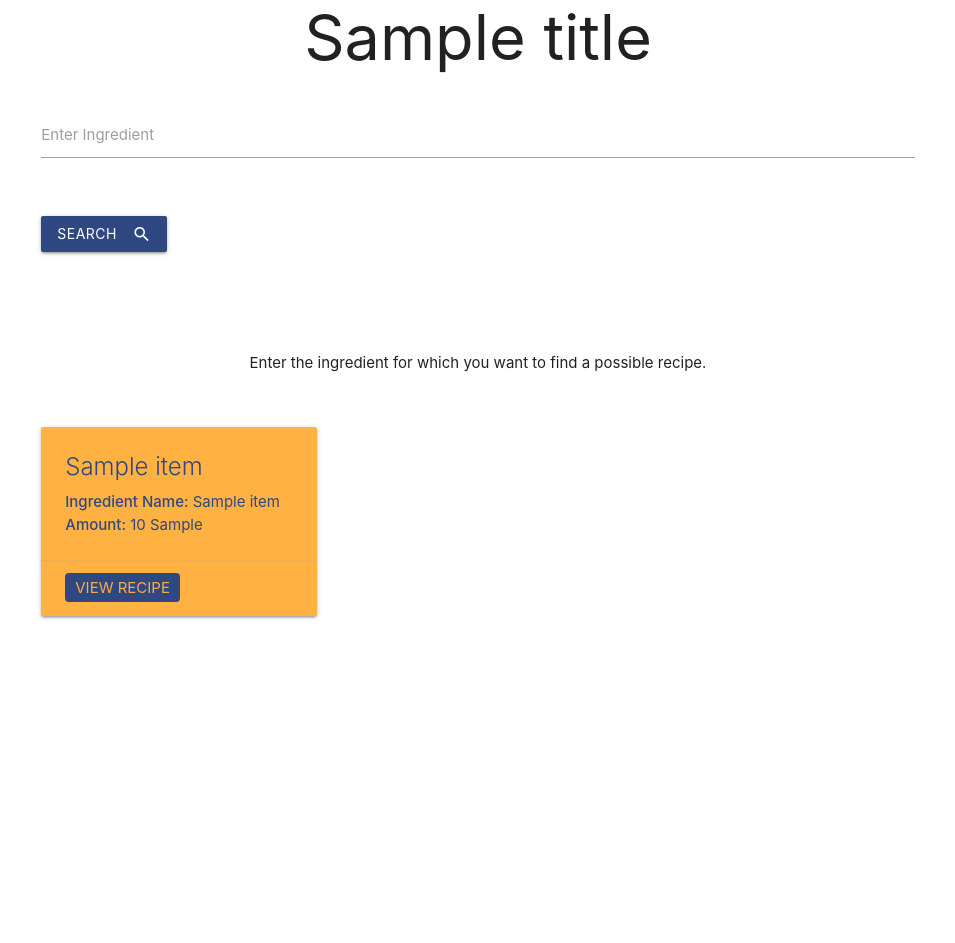
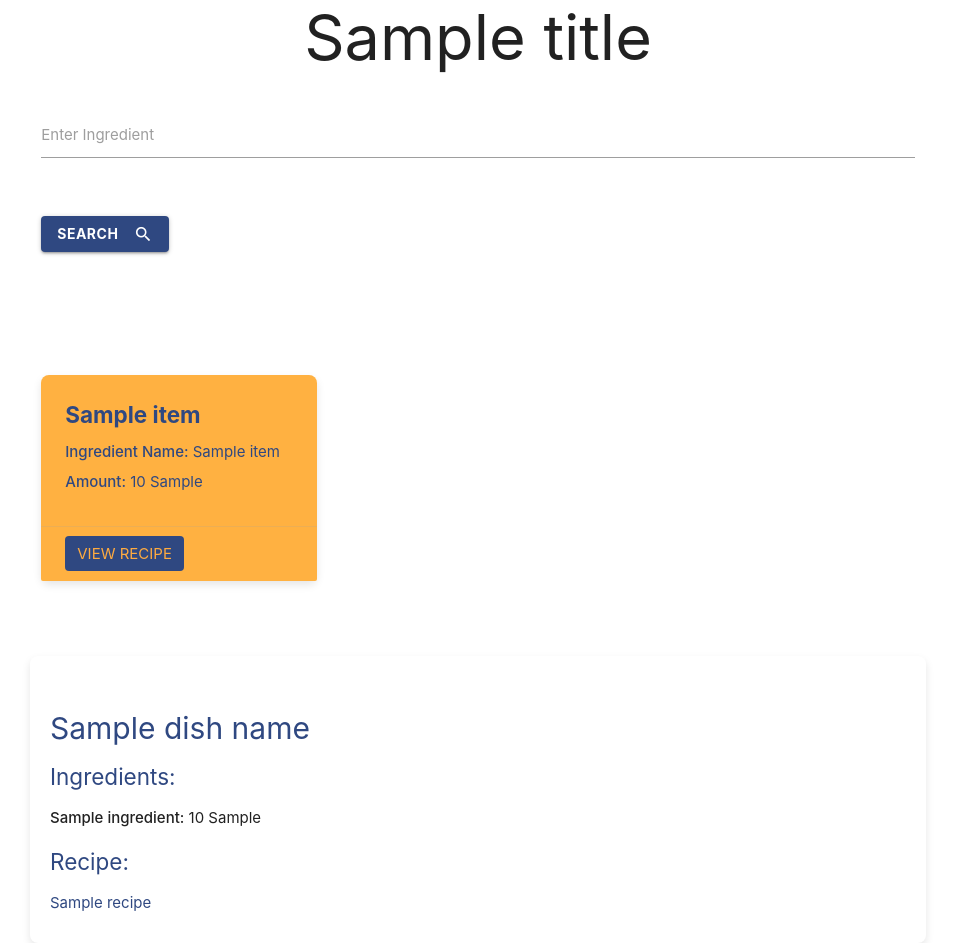
Before and after one commit to asarthaks/brownies, a Django app: template brownies/templates/RecipeSearchTemplate.html in a window 1280 px wide. Shown: the part 118-1061 px from the top of the page, without its empty margins (162-1117 px from the left). Before the commit the page ends 737 px from the top, so only its background shows below. Run offline with Django 5.2, Linux system fonts and the light colour scheme; the template is opened without the code that fills it: most values are stand-ins (such as "Sample title", 1, 10 or a date in 2020).

Commit message:
fixed the recipe page and linked everything

```diff
--- a/brownies/templates/RecipeSearchTemplate.html
+++ b/brownies/templates/RecipeSearchTemplate.html
@@ -15,21 +15,56 @@
         }
         .card {
             background-color: #ffb141;
+            margin-bottom: 20px; /* Add spacing between cards */
+            border-radius: 8px;
+            box-shadow: 0 4px 8px rgba(0, 0, 0, 0.1);
         }
         .card .card-content .card-title {
             color: #2f4881;
+            font-size: 1.5rem;
+            font-weight: bold;
+            margin-bottom: 10px;
         }
         .card .card-content p {
             color: #2f4881;
+            margin-bottom: 8px;
         }
         .card .card-action a {
             color: white;
             background-color: #2f4881;
-            padding: 5px 10px;
+            padding: 8px 12px;
             border-radius: 4px;
+            text-decoration: none;
+            transition: background-color 0.3s ease;
+        }
+        .card .card-action a:hover {
+            background-color: #1a237e; /* Darken color on hover */
         }
         .btn {
             background-color: #2f4881;
+            border-radius: 4px;
+            font-weight: bold;
+        }
+        .recipe-details {
+            margin-top: 20px;
+            padding: 20px;
+            background-color: #ffffff;
+            border-radius: 8px;
+            box-shadow: 0 4px 8px rgba(0, 0, 0, 0.1);
+        }
+        .recipe-details h2 {
+            color: #2f4881;
+            font-size: 2rem;
+            margin-bottom: 20px;
+        }
+        .recipe-details h3 {
+            color: #2f4881;
+            font-size: 1.5rem;
+            margin-top: 20px;
+        }
+        .recipe-details p {
+            color: #2f4881;
+            margin-bottom: 8px;
         }
     </style>
 </head>
@@ -47,7 +82,7 @@
         <div class="section">
             <h1 class="center-align">{{ title }}</h1>
             <div class="row">
-                <form class="col s12" action="#" method="get">
+                <form class="col s12" action="/search/" method="get">
                     <div class="row">
                         <div class="input-field col s12">
                             <input id="query_input" type="text" name="query_input" class="validate">
@@ -69,6 +104,8 @@
         <div class="section">
             {% if search %}
                 <h2 class="center-align">You have searched for {{ query }}!</h2>
+            {% elif recipe %}
+
             {% else %}
                 <p class="center-align">Enter the ingredient for which you want to find a possible recipe.</p>
             {% endif %}
@@ -86,13 +123,29 @@
                                 <p><strong>Amount:</strong> {{ item.ingredient_amount }} {{ item.ingredient_unit }}</p>
                             </div>
                             <div class="card-action">
-                                <a href="{{ item.dish_id }}">View Recipe</a>
+                                <a href="/recipe/?dish_id={{ item.dish_id }}">View Recipe</a>
                             </div>
                         </div>
                     </div>
                 {% endfor %}
             </div>
         </div>
+
+        <!-- Recipe details section -->
+        {% if recipe %}
+        <div class="recipe-details">
+            <h2>{{ dish_name }}</h2>
+            <h3>Ingredients:</h3>
+            <ul>
+                {% for ingredient in ingredients %}
+                    <li><strong>{{ ingredient.ingredient_name }}:</strong> {{ ingredient.ingredient_amount }} {{ ingredient.ingredient_unit }}</li>
+                {% endfor %}
+            </ul>
+            <h3>Recipe:</h3>
+            <p>{{ recipe }}</p>
+        </div>
+        {% endif %}
+
     </div>
 
     <!-- Import Materialize JavaScript -->
```
Also changed, not shown: brownies/recipies/RecipeSearchInterface.py (+3 -13 lines).
